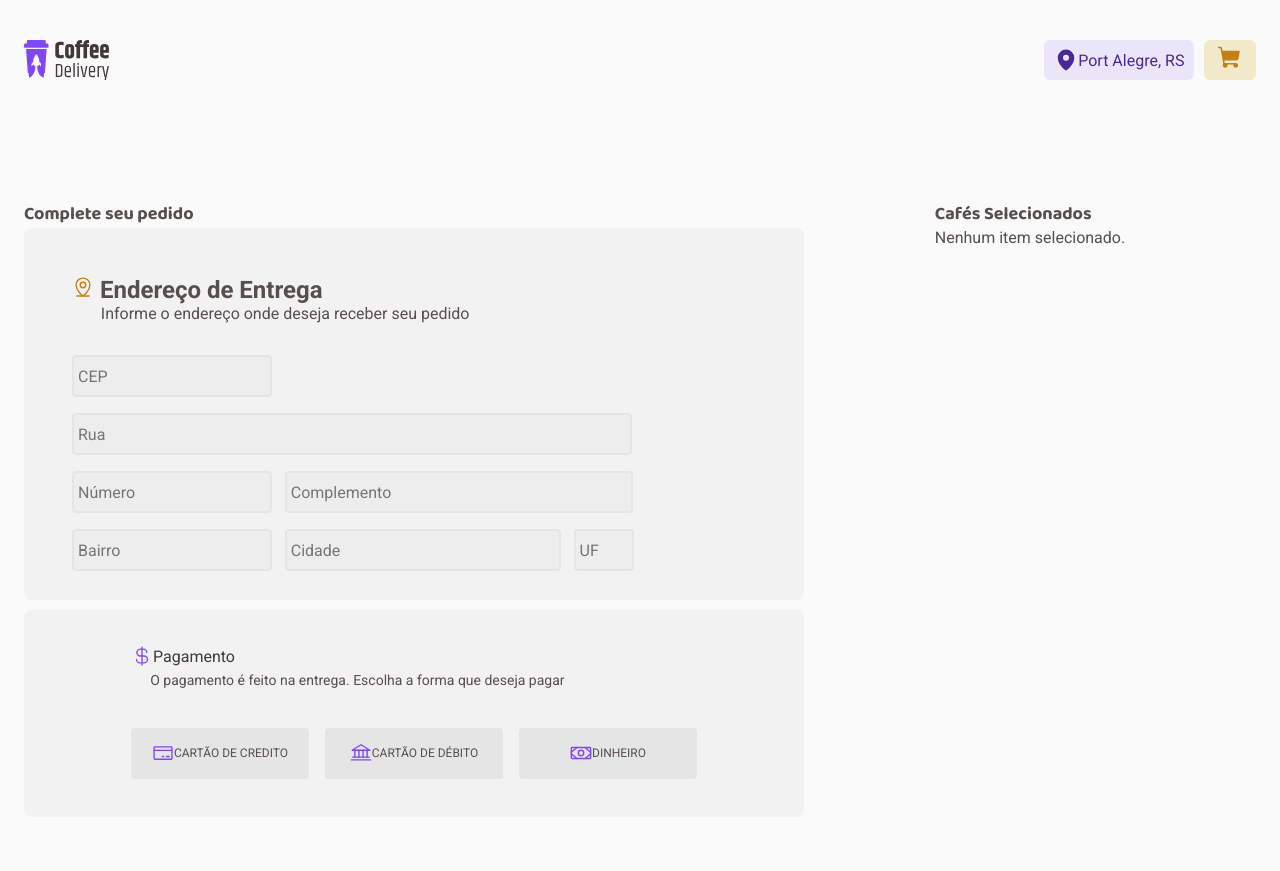
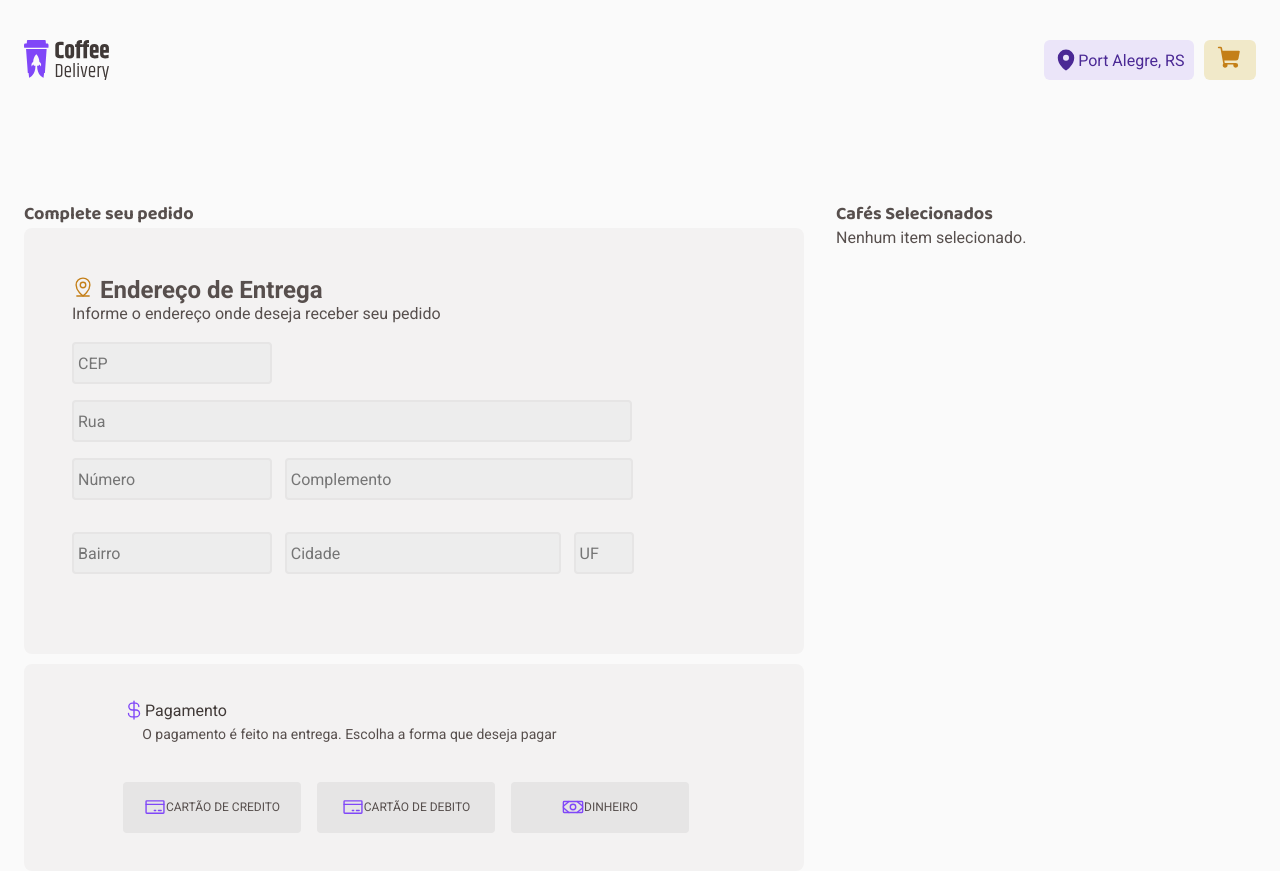
Before and after one commit to guilhermessimoes/coffee-delivery, a React (Vite) app: page /delivery in a window 1280 px wide. Before the commit the page ends 817 px from the top, so only its background shows below. Built offline with nearby package versions, Linux system fonts and the light colour scheme.

Commit message:
Validação formulario

```diff
--- a/src/components/ConfirmCard/index.tsx
+++ b/src/components/ConfirmCard/index.tsx
@@ -1,8 +1,12 @@
 import { BannerContainer, CardConfirm, IconButtonDollar, IconButtonMap, IconButtonTimer, SubTitleResum, TextContainer, TitleResum } from "./styles";
 import Illustration from '../../assets/Illustration.svg';
 import { CurrencyDollar, IconContext, MapPin, Timer } from "phosphor-react";
+import { useSelector } from "react-redux";
 
 export function ConfirmCard() {
+  const cartPayment = useSelector(state => state.cart.cartPayment)
+  const cartEndereco = useSelector(state => state.cart.enderecoCart)
+
   return(
     <>
     <TitleResum>Uhu! Pedido confirmado</TitleResum>
@@ -15,7 +19,7 @@ export function ConfirmCard() {
               <MapPin size={18} color="white" weight="fill"/>
             </IconButtonMap>
             <div id="sectionResum">
-              <span>  Entrega em Rua João Daniel Martinelli, 102 Farrapos - Porto Alegre, RS</span>
+              <span>  {`Entrega em ${cartEndereco.rua}, ${cartEndereco.numero} ${cartEndereco.bairro} - ${cartEndereco.cidade}, ${cartEndereco.uf}`}</span>
             </div>
           </div>
           <div>
@@ -33,7 +37,7 @@ export function ConfirmCard() {
             </IconButtonDollar>
             <div id="sectionResum">
               <span>Pagamento na entrega</span>
-              <span>Cartão de Credito</span>
+              <span>{cartPayment}</span>
             </div>
           </div>
         </TextContainer>
--- a/src/components/Delivery/index.tsx
+++ b/src/components/Delivery/index.tsx
@@ -1,11 +1,11 @@
-import { BannerContainer, CardDelivery, SelectCoffe, CardPayment, CardContainer, Title, SelectCoffeContainer, ButtonLayout, ButtonContainer, Product, Resum, ButtonConfirm, Detail, TotalDetail, InputContainerRemove, InputContainerAdd } from "./styles";
-import { Bank, CreditCard, CurrencyDollar, MapPin, MapPinLine, Minus, Money, Plus, Trash } from "phosphor-react";
-import { NavLink } from "react-router-dom";
+import { BannerContainer, CardDelivery, SelectCoffe, CardPayment, CardContainer, Title, SelectCoffeContainer, ButtonLayout, ButtonContainer, Product, Resum, ButtonConfirm, Detail, TotalDetail, InputContainerRemove, InputContainerAdd, Input, Label, ButtonLayoutConfirmed, Trees } from "./styles";
+import { Bank, CreditCard, CurrencyDollar, MapPin, MapPinLine, Minus, Money, Plus, RadioButton, Trash } from "phosphor-react";
 import { useDispatch, useSelector } from "react-redux";
-import { addToCart, decreseadCart, getTotal, removeFromCart } from "../../features/cartSlice";
-import { useEffect } from "react";
+import { addToCart, decreseadCart, getTotal, removeFromCart, setEnderecoCart, setNamePayment } from "../../features/cartSlice";
+import { useEffect, useState } from "react";
 import { getCep } from "../../service/cep";
 import { useForm } from "react-hook-form";
+import { useNavigate } from 'react-router-dom'
 import { yupResolver } from '@hookform/resolvers/yup';
 import * as yup from "yup";
 
@@ -29,20 +29,52 @@ interface IItem {
     cartTotalQuantity: number
 }
 
+interface IFormInput {
+  cep: string,
+  rua: string,
+  numero: string,
+  complemento: string,
+  bairro: string,
+  cidade: string,
+  uf: string
+}
+
 const schema = yup.object({
-  cep: yup.string().required().min(8).max(8),
+  cep: yup.string().required("O cep é obrigatório").min(8).max(8),
+  rua: yup.string().required("A rua é obrigatório"),
+  numero: yup.string().required("O numero é obrigatório."),
+  complemento: yup.string(),
+  bairro: yup.string().required("O bairro é obrigatório."),
+  cidade: yup.string().required("A cidade é obrigatório."),
+  uf: yup.string().required("UF é obrigatório."),
 }).required();
 
 export function DeliveryCard() {
   const cart = useSelector(state => state.cart)
   const dispatch = useDispatch()
-  const {setValue, register, formState:{ errors }} = useForm({
+  const { setValue, register, handleSubmit, formState:{ errors }} = useForm({
     resolver: yupResolver(schema)
   })
+  const [checkDinheiro, setIsDinheiro] = useState(false)
+  const [checkDebito, setIsDebito] = useState(false)
+  const [checkCredito, setIsCredito] = useState(false)
+  const navigate = useNavigate();
+
 
   useEffect(()=>{
     dispatch(getTotal())
   },[cart, dispatch])
+
+  useEffect(() => {
+    if (checkCredito === true) {
+      dispatch(setNamePayment('Cartão de Credito'))
+    }else if(checkDebito === true){
+      dispatch(setNamePayment('Cartão de Debito'))
+    }else if(checkDinheiro === true){
+      dispatch(setNamePayment('Dinheiro'))
+    }
+
+  }, [checkDinheiro, checkDebito, checkCredito])
 
 
 
@@ -55,13 +87,13 @@ export function DeliveryCard() {
   }
 
   const handleIncreasedFromCart = (cartItem: ICartItem) => {
-    console.log("🚀 ~ file: index.tsx:30 ~ handleIncreasedFromCart ~ cartItem:", cartItem)
     dispatch(addToCart(cartItem))
   }
 
   const totalWithTax = cart.cartTotalAmount + 3.5
 
   const totalWithTaxFormat = new Intl.NumberFormat('pt-br', { style: 'currency', currency: 'BRL' }).format(totalWithTax);
+
 
   const handleCheckCep = async (event) => {
     const cepFormat = event.target.value.replace(/\D/g, '')
@@ -70,35 +102,111 @@ export function DeliveryCard() {
       setValue('rua', cep.data.logradouro)
       setValue('bairro', cep.data.bairro)
       setValue('cidade', cep.data.localidade)
-      setValue('UF', cep.data.uf)
+      setValue('uf', cep.data.uf)
     }
+  }
+
+  const handleChangeDinheiro = () =>{
+    setIsDinheiro(true)
+    setIsDebito(false)
+    setIsCredito(false)
+  }
+  const handleChangeDebito = () =>{
+    setIsDinheiro(false)
+    setIsDebito(true)
+    setIsCredito(false)
+  }
+  const handleChangeCredito = () =>{
+    setIsDinheiro(false)
+    setIsDebito(false)
+    setIsCredito(true)
+  }
+
+  const handleCreateNewCart = (data: any) => {
+    dispatch(setEnderecoCart(data))
+    navigate("/delivery/confirm");
   }
 
   return(
     <>
     <BannerContainer>
+    <form onSubmit={handleSubmit(handleCreateNewCart)}>
       <CardContainer>
         <Title>Complete seu pedido</Title>
         <CardDelivery>
           <h2> <MapPinLine size={22} color="#C47F17"/> Endereço de Entrega</h2>
-          <span>Informe o endereço onde deseja receber seu pedido</span>
-          <form action="">
-            <input type="text" id="cep" maxLength={8} {...register('cep', { required: true, maxLength: 8, minLength: 8 })} placeholder=" CEP" onChange={handleCheckCep}/> <br />
-            <input type="text" id="rua" {...register('rua')} placeholder=" Rua"/><br />
-            <input type="text" id="numero" {...register('numero')} placeholder=" Número"/>
-            <input type="text" id="complemento" {...register('complemento')} placeholder=" Complemento"/><br />
-            <input type="text" id="bairro" {...register('bairro')} placeholder=" Bairro"/>
-            <input type="text" id="cidade" {...register('cidade')} placeholder=" Cidade"/>
-            <input type="text" id="uf" {...register('UF')} placeholder=" UF"/>
-          </form>
+          <span>Informe o endereço onde deseja receber seu pedido</span><br/><br/>
+            <div>
+              <input type="text" id="cep" {...register('cep', { required: true, maxLength: 8, minLength: 8 })} placeholder=" CEP" onChange={handleCheckCep}/>
+              <p className="error-message">{errors.cep?.message}</p>
+            </div>
+            <div>
+              <input type="text" id="rua" {...register('rua', { required: true, minLength: 2})} placeholder=" Rua"/>
+              <p className="error-message">{errors.rua?.message}</p>
+            </div>
+            <Trees>
+              <div>
+                <input type="text" id="numero" {...register('numero', {required: true, minLength: 2})} placeholder=" Número"/>
+                <p className="error-message">{errors.numero?.message}</p>
+              </div>
+              <div>
+                <input type="text" id="complemento" {...register('complemento')} placeholder=" Complemento"/>
+                <p className="error-message">{errors.complemento?.message}</p>
+              </div>
+            </Trees>
+            <Trees>
+              <div>
+                <input type="text" id="bairro" {...register('bairro', {required: true, minLength: 2})} placeholder=" Bairro"/>
+                <p className="error-message">{errors.bairro?.message}</p>
+              </div>
+              <div>
+                <input type="text" id="cidade" {...register('cidade', {required: true, minLength: 2})} placeholder=" Cidade"/>
+                <p className="error-message">{errors.cidade?.message}</p>
+              </div>
+              <div>
+                <input type="text" id="uf" {...register('uf', {required: true, minLength: 2})} placeholder=" UF"/>
+                <p className="error-message">{errors.uf?.message}</p>
+              </div>
+            </Trees>
+
         </CardDelivery>
         <CardPayment>
           <span id="payment"><CurrencyDollar size={22} color="#8047F8"/> Pagamento</span><br />
           <span id="textPayment">O pagamento é feito na entrega. Escolha a forma que deseja pagar</span><br />
           <ButtonContainer>
-            <ButtonLayout><CreditCard size={22} color="#8047F8"/> CARTÃO DE CREDITO</ButtonLayout>
-            <ButtonLayout><Bank size={22} color="#8047F8"/> CARTÃO DE DÉBITO</ButtonLayout>
-            <ButtonLayout><Money size={22} color="#8047F8"/> DINHEIRO</ButtonLayout>
+            {checkCredito ?
+              <ButtonLayoutConfirmed id="london" onClick={() => handleChangeCredito()} >
+                <CreditCard size={22} color="#8047F8" /> CARTÃO DE CREDITO
+              </ButtonLayoutConfirmed>
+              :
+              <ButtonLayout id="london" onClick={() => handleChangeCredito()} >
+                <CreditCard size={22} color="#8047F8"/> CARTÃO DE CREDITO
+              </ButtonLayout>
+              }
+
+              {checkDebito ?
+              <ButtonLayoutConfirmed id="london" onClick={() => handleChangeCredito()} >
+                <CreditCard size={22} color="#8047F8"/> CARTÃO DE DEBITO
+              </ButtonLayoutConfirmed>
+              :
+              <ButtonLayout id="london" onClick={() => handleChangeDebito()} >
+                <CreditCard size={22} color="#8047F8"/> CARTÃO DE DEBITO
+              </ButtonLayout>
+              }
+
+              {checkDinheiro ?
+              <ButtonLayoutConfirmed id="london" onClick={() => handleChangeCredito()} >
+                <Money size={22} color="#8047F8"/> DINHEIRO
+              </ButtonLayoutConfirmed>
+              :
+              <ButtonLayout id="london" onClick={() => handleChangeDinheiro()} >
+                <Money size={22} color="#8047F8"/> DINHEIRO
+              </ButtonLayout>
+              }
+              <div className="text-danger mt-3">
+                {errors.payment?.type === 'required' &&
+                  'Tell us what is your favourite food.'}
+              </div>
           </ButtonContainer>
         </CardPayment>
       </CardContainer>
@@ -142,13 +250,11 @@ export function DeliveryCard() {
               <span>{totalWithTaxFormat}</span>
             </div>
           </Resum>
-          <NavLink to="/delivery/confirm" title="Histórico">
-            <ButtonConfirm>CONFIRMAR PEDIDO</ButtonConfirm>
-          </NavLink>
+          <ButtonConfirm type="submit">CONFIRMAR PEDIDO</ButtonConfirm>
         </SelectCoffe>
         : <p>Nenhum item selecionado.</p>}
-
       </SelectCoffeContainer>
+    </form>
     </BannerContainer>
     </>
   )
--- a/src/components/Delivery/styles.ts
+++ b/src/components/Delivery/styles.ts
@@ -4,6 +4,11 @@ export const BannerContainer = styled.section`
   display: flex;
   margin: 0 auto;
   justify-content: space-between;
+
+  form{
+    display: flex;
+    gap: 2rem;
+  }
 `
 
 export const Title = styled.span`
@@ -12,23 +17,26 @@ export const Title = styled.span`
 `
 
 export const CardContainer = styled.div`
-  width: 780px;
-  height: 591;
+  height: 591px;
 `
 
 export const CardDelivery = styled.div`
-  width: 780px;
-  height: 372px;
+  min-width: 780px;
+  min-height: 372px;
   background-color: ${props => props.theme["base-card"]};
   padding: 3rem;
   border-radius: 8px;
 
-  form{
-    margin-top: 2rem;
-  }
+
 
   span{
     margin-left: 1.8rem;
+    padding: 0;
+    margin: 0;
+  }
+
+  div{
+    margin-bottom: 1rem;
   }
 
   input{
@@ -37,8 +45,12 @@ export const CardDelivery = styled.div`
     color: ${props => props.theme["base-label"]};
     border-color: ${props => props.theme["base-button"]};
     border-radius: 4px;
-    margin-bottom: 1rem;
     border-style: solid;
+  }
+
+  p{
+    color: red;
+    font-size: 12px;
   }
 
   #cep {
@@ -105,20 +117,6 @@ export const ButtonContainer = styled.div`
   margin-bottom: 2rem;
 
 `
-
-export const ButtonLayout = styled.button`
-  display: flex;
-  align-items: center;
-  justify-content: center;
-  width: 178px;
-  height: 51px;
-  background-color: ${props => props.theme["base-button"]};
-  border: none;
-  border-radius: 4px;
-  font-size: 12px;
-  color: ${props => props.theme["base-text"]};
-`
-
 export const SelectCoffeContainer = styled.section`
   margin: 0 auto;
 `
@@ -148,6 +146,7 @@ export const Product = styled.div`
 
 
 `
+
 export const TotalDetail = styled.span`
   color: ${props => props.theme["base-text"]} !important;
 `
@@ -196,6 +195,7 @@ export const Detail = styled.div`
     margin-top: 0.5rem;
   }
 `
+
 export const InputContainerRemove = styled.button`
   background-color: ${props => props.theme["base-button"]};
   border-radius: 6px;
@@ -229,3 +229,51 @@ export const InputContainerAdd = styled.div`
     cursor: none;
   }
 `
+
+export const ButtonLayout = styled.button`
+  display: flex;
+  align-items: center;
+  justify-content: center;
+  width: 178px;
+  height: 51px;
+  background-color: ${props => props.theme["base-button"]};
+  border: none;
+  border-radius: 4px;
+  font-size: 12px;
+  color: ${props => props.theme["base-text"]};
+  cursor: pointer;
+`
+
+export const Label = styled.label`
+  display: flex;
+  align-items: center;
+  margin-bottom: 1rem;
+`;
+
+export const Input = styled.input`
+  display: none;
+  &:checked + ${ButtonLayout} {
+      &::after {
+        color: ${props => props.theme["purple-dark"]};
+        background-color: ${props => props.theme["purple-light"]};
+      }
+  }
+`;
+
+export const ButtonLayoutConfirmed = styled.button`
+  display: flex;
+  align-items: center;
+  justify-content: center;
+  width: 178px;
+  height: 51px;
+  background-color: ${props => props.theme["purple-light"]};
+  border: 1px solid  ${props => props.theme["purple-dark"]};
+  border-radius: 4px;
+  font-size: 12px;
+  color: ${props => props.theme["base-text"]};
+  cursor: pointer;
+`
+
+export const Trees = styled.div`
+  display: flex;
+`
--- a/src/components/Header/index.tsx
+++ b/src/components/Header/index.tsx
@@ -10,7 +10,6 @@ import { getTotal } from "../../features/cartSlice";
 export function Header(){
   const dispatch =  useDispatch()
   const cart = useSelector(state => state.cart)
-  console.log(cart)
 
     useEffect(()=>{
       dispatch(getTotal())
--- a/src/features/cartSlice.ts
+++ b/src/features/cartSlice.ts
@@ -5,6 +5,8 @@ const initialState = {
   cartItems: localStorage.getItem("cartItems") ? JSON.parse(localStorage.getItem("cartItems")) : [],
   cartTotalQuantity: 0,
   cartTotalAmount: 0,
+  cartPayment: '',
+  enderecoCart: {}
 }
 
 const cartSlice = createSlice({
@@ -68,10 +70,17 @@ const cartSlice = createSlice({
 
       state.cartTotalQuantity = quantity
       state.cartTotalAmount = total
+    },
+    setNamePayment(state, action) {
+      state.cartPayment = action.payload
+    },
+    setEnderecoCart(state, action){
+      state.enderecoCart = action.payload
     }
+
   }
 })
 
-export const { decreseadCart, addToCart, removeFromCart, getTotal } = cartSlice.actions
+export const { decreseadCart, addToCart, removeFromCart, getTotal, setNamePayment, setEnderecoCart } = cartSlice.actions
 
 export default cartSlice.reducer
```
